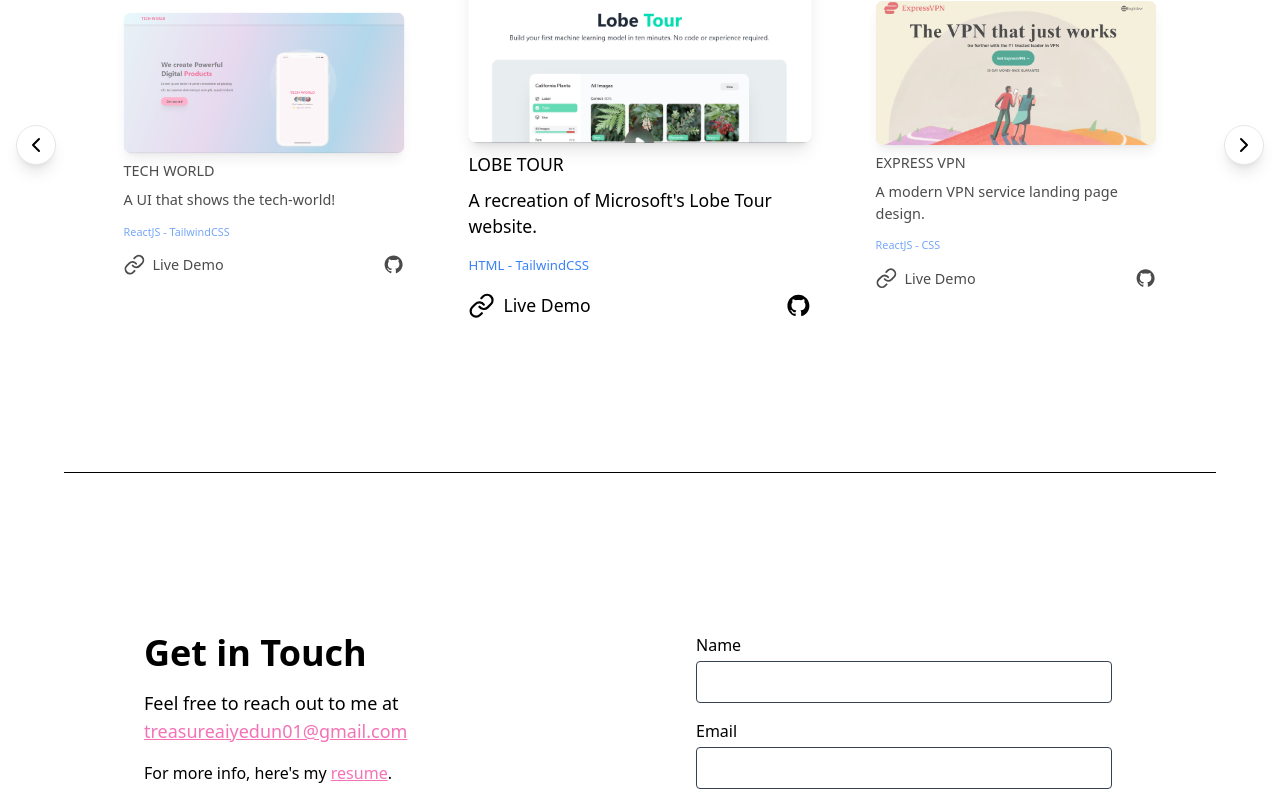
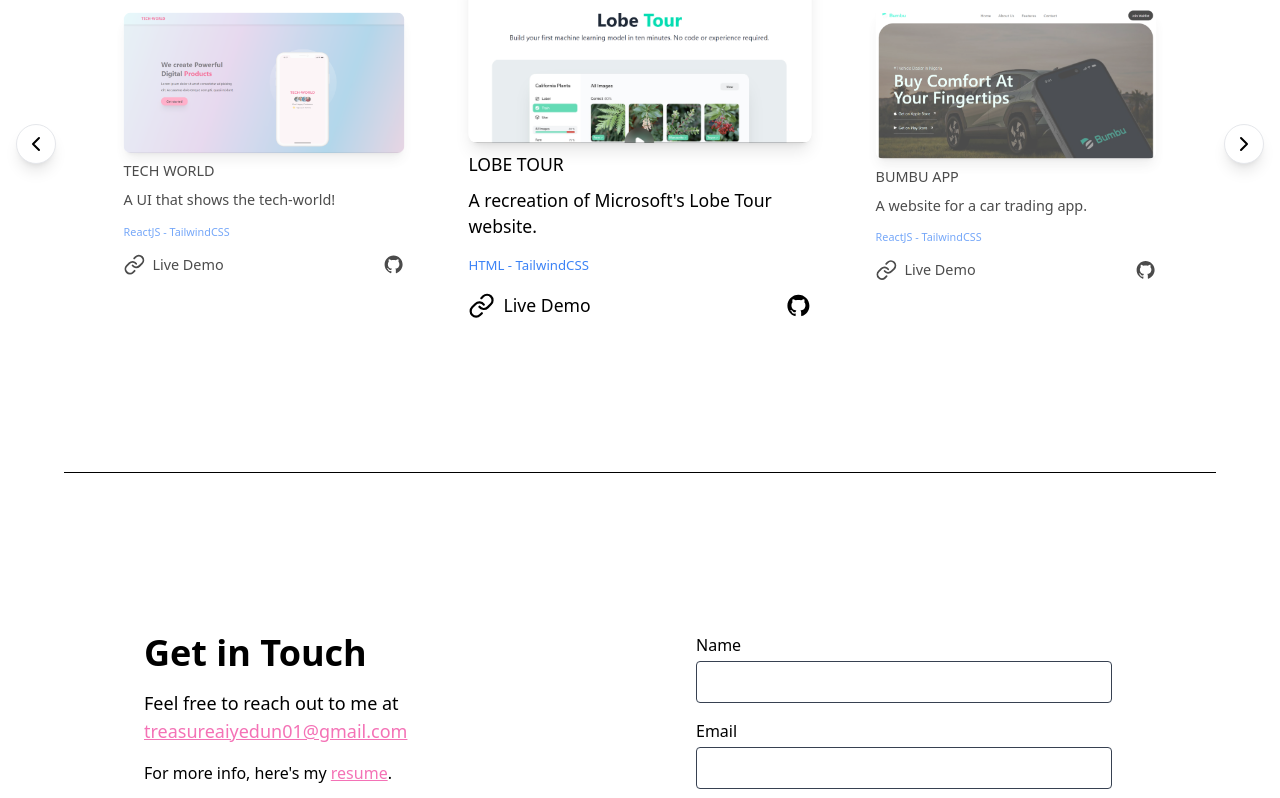
Before and after one commit to treasureaiyedun/my-portfolio, a React (Vite) app: page / in a window 1280 px wide. Shown: the part 2288-3086 px from the top of the page. Built offline with nearby package versions, Linux system fonts and the light colour scheme.

Commit message:
made some changes'

```diff
--- a/src/components/Projects.jsx
+++ b/src/components/Projects.jsx
@@ -39,15 +39,15 @@
       demoUrl: "#",
       githubUrl: "https://github.com/treasureaiyedun/lobe-tour"
     },
-    {
-      id: 4,
-      image: ExpressVPN,
-      title: "Express VPN",
-      description: "A modern VPN service landing page design.",
-      tech: "ReactJS - CSS",
-      demoUrl: "#",
-      githubUrl: "https://github.com/treasureaiyedun/atomic-lite"
-    },
+    // {
+    //   id: 4,
+    //   image: ExpressVPN,
+    //   title: "Express VPN",
+    //   description: "A modern VPN service landing page design.",
+    //   tech: "ReactJS - CSS",
+    //   demoUrl: "#",
+    //   githubUrl: "https://github.com/treasureaiyedun/atomic-lite"
+    // },
     {
       id: 5,
       image: Bumbu,
```
